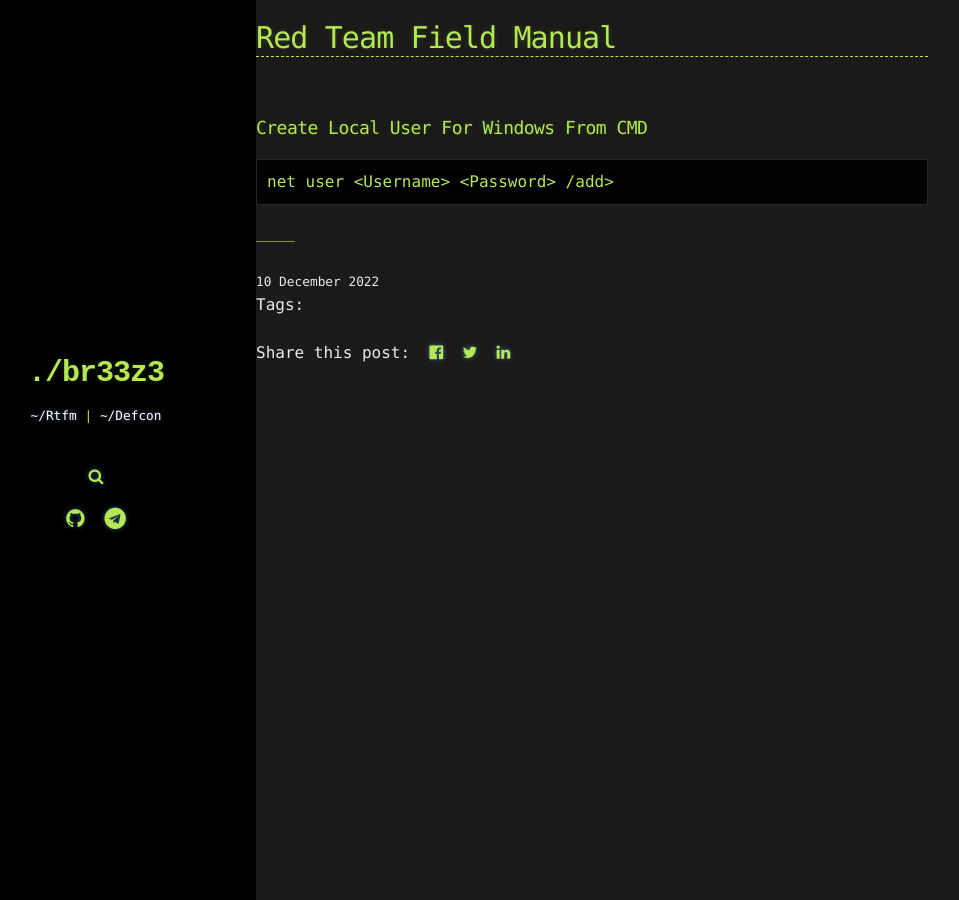
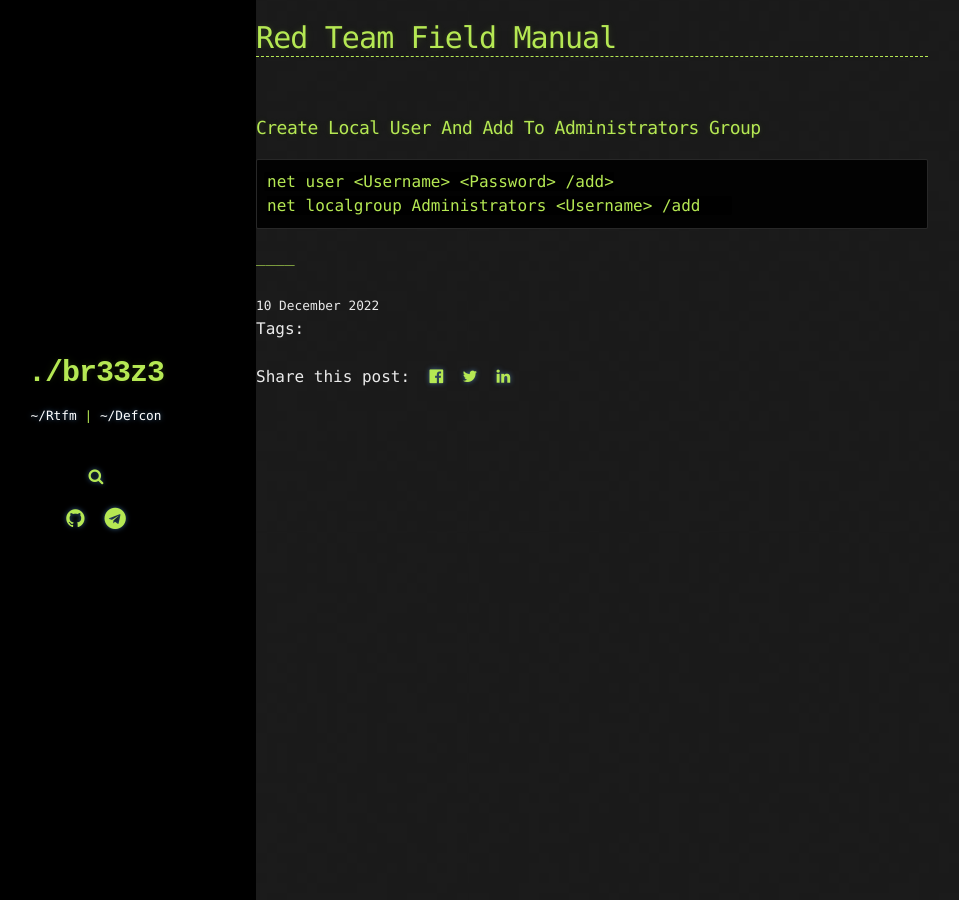
Before and after one commit to br33z3/br33z3.github.io, a Jekyll site: the page built from _pages/rtfm.md, in a window 1280 px wide. Shown: the whole page, without its empty margins (64-1023 px from the left). Built offline with Jekyll 4.4.1, drawn with Linux system fonts in a browser that asks for light colours; comment, search, counter and statistics services are not loaded.

Commit message:
Update rtfm.md

```diff
--- a/_pages/rtfm.md
+++ b/_pages/rtfm.md
@@ -8,7 +8,6 @@ date: 2022-12-10
 
 # Red Team Field Manual
 <br />
-### Create Local User For Windows From CMD
-
-
+### Create Local User And Add To Administrators Group
     net user <Username> <Password> /add>
+    net localgroup Administrators <Username> /add
```
